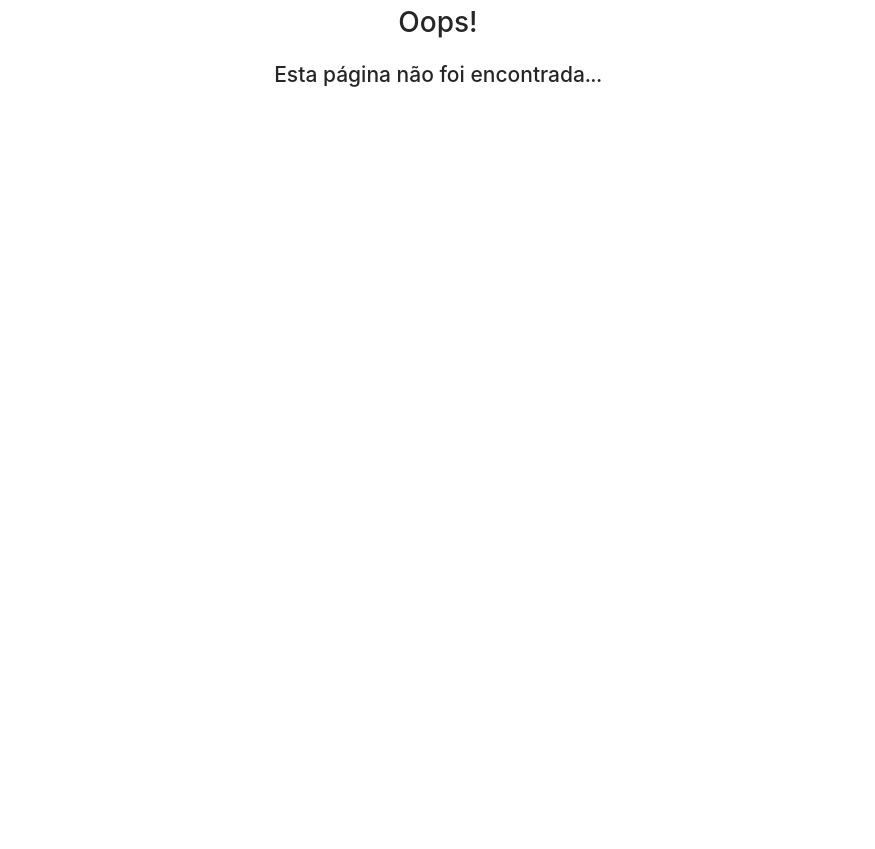
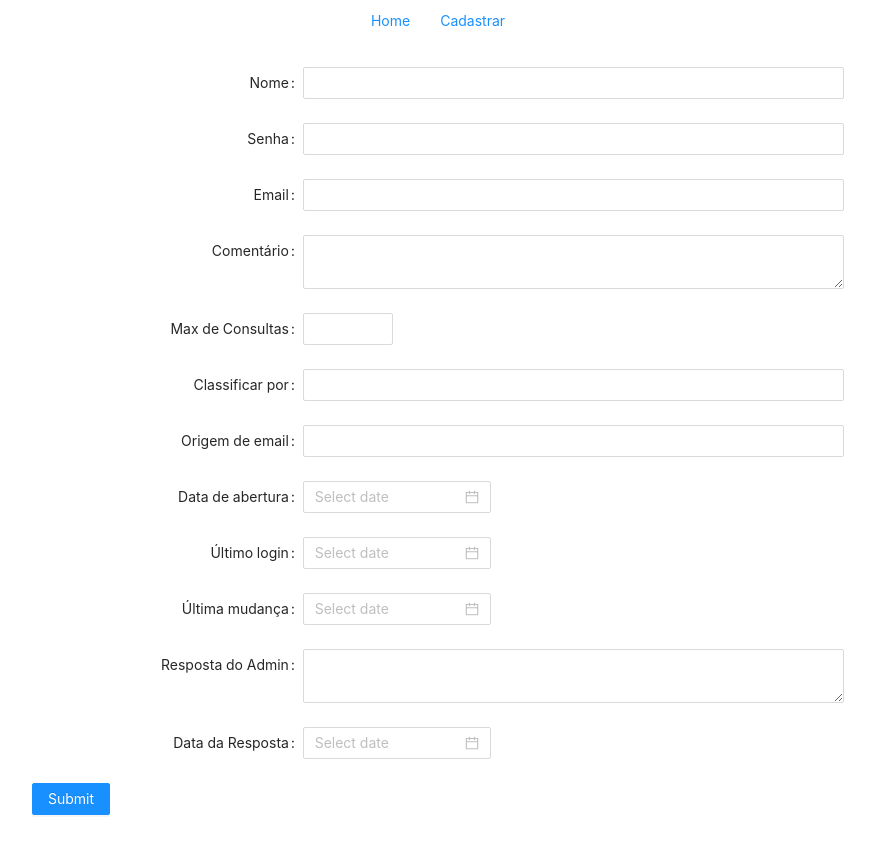
Before and after one commit to patrickerson/front-scorpion, a React (Create React App) app: page /cadastrar/0 in a window 1280 px wide. Shown: the whole page, without its empty margins (202-1077 px from the left). Before the commit the page ends 800 px from the top, so only its background shows below. Built offline with nearby package versions, Linux system fonts and the light colour scheme.

Commit message:
Criando metodo de salvar

```diff
--- a/package.json
+++ b/package.json
@@ -9,6 +9,7 @@
     "@testing-library/user-event": "^12.1.10",
     "antd": "^4.8.4",
     "axios": "^0.21.0",
+    "moment": "^2.29.1",
     "node-fetch": "^2.6.1",
     "react": "^17.0.1",
     "react-dom": "^17.0.1",
--- a/src/components/Header/index.js
+++ b/src/components/Header/index.js
@@ -9,7 +9,7 @@ function Header() {
             <NavLink to={'/'}>
                 Home
             </NavLink>
-            <NavLink to={'/cadastrar'}>
+            <NavLink to={'/cadastrar/0'}>
                 Cadastrar
             </NavLink>
         </nav>
--- a/src/config/routes.js
+++ b/src/config/routes.js
@@ -17,7 +17,10 @@ const Routes = () => (
     <BrowserRouter>
         <Switch>
             <Route exact path={'/'} component={Main}/>
-            <Route exact path={'/cadastrar'} component={Cadastrar}/>
+            <Route path={'/cadastrar'} component={Cadastrar}/>
+
+            <PrivateRoute exact path={'/'} component={Main}/>
+
             <Route path="*" component={NotFound}/>
         </Switch>
     </BrowserRouter>
--- a/src/pages/Cadastrar/index.js
+++ b/src/pages/Cadastrar/index.js
@@ -1,18 +1,17 @@
 import React from "react";
 import _Page from "../_Page";
 import "./styles.css";
-import { NavLink } from "react-router-dom";
 import MemberInfoService from "../../services/MemberInfoService";
 import Header from "../../components/Header";
 import PropTypes from "prop-types";
 import {
-  Card,
   Form,
   Input,
   InputNumber,
   DatePicker,
   Button,
   Layout,
+  notification
 } from "antd";
 // import from "@ant-design/icons";
 
@@ -23,44 +22,58 @@ const layout = {
     wrapperCol: { span: 16 },
   };
 
+class Cadastrar extends _Page {
+    // static propTypes = {
+    //     form: PropTypes.any.isRequired
+    //   };
 
-// const validateMessages = {
-//   required: "${label} is required!",
-//   types: {
-//     email: "${label} is not a valid email!",
-//     number: "${label} is not a valid number!",
-//   },
-//   number: {
-//     range: "${label} must be between ${min} and ${max}",
-//   },
-// };
+      state = {
+        model: {}
+      };
 
-class Cadastrar extends _Page {
+      componentDidMount() {
+        this.getModel();
+      }
+
+    handleSubmit = e => {
+        // e.preventDefault();
+
+        MemberInfoService.save(e, "ID").then(response => {
+          this.update({ model: response.data });
+          notification.open({
+            message: "Sucesso!",
+            description: "Suas alterações foram salvas com sucesso."
+          });
+        //   this.props.history.push("/")
+        });
+      };
+
   render() {
     return (
       <>
         <Layout style={{backgroundColor: "white"}}>
           <Header />
           <Content className={"card-cadastrar"}>
-            <Form   {...layout} name="nest-messages" onFinish={this.onFinish}>
+            <Form   {...layout} name="nest-messages" onFinish={this.handleSubmit}>
               <Form.Item
-                name={["user", "name"]}
+                name={["user", "username"]}
                 label="Nome"
-                rules={[{ required: true }]}
+                // rules= {[
+                //       { required: true, message: "Campo obrigatório" },
+                //       { max: 30, message: "maximo de 30 caracteres" }
+                //     ]}
               >
                 <Input />
               </Form.Item>
               <Form.Item
                 name={["user", "password"]}
                 label="Senha"
-                rules={[{ required: true }]}
               >
                 <Input />
               </Form.Item>
               <Form.Item
                 name={["user", "email"]}
                 label="Email"
-                rules={[{ type: "email" }]}
               >
                 <Input />
               </Form.Item>
@@ -70,7 +83,6 @@ class Cadastrar extends _Page {
               <Form.Item
                 name={["user", "num_recs_to_display"]}
                 label="Max de Consultas"
-                rules={[{ type: "number", min: 0, max: 99 }]}
               >
                 <InputNumber />
               </Form.Item>
--- a/src/pages/_Page.js
+++ b/src/pages/_Page.js
@@ -1,7 +1,6 @@
-import {Component} from 'react';
+import { Component } from "react";
 
 class _Page extends Component {
-
   componentDidMount() {
     this._canUpdate = true;
   }
@@ -11,7 +10,7 @@ class _Page extends Component {
   }
 
   getParam = (attr) => {
-        return (this.props.match ? (this.props.match.params || {}) : {})[attr];
+    return (this.props.match ? this.props.match.params || {} : {})[attr];
   };
 
   update = (state = this.state) => {
@@ -19,11 +18,11 @@ class _Page extends Component {
   };
 
   loading = () => {
-        return this.update({loading: true});
+    return this.update({ loading: true });
   };
 
   loaded = () => {
-        return this.update({loading: false});
+    return this.update({ loading: false });
   };
 
   _handleInputChange = (e, target = this.state) => {
@@ -31,6 +30,15 @@ class _Page extends Component {
     return this.update();
   };
 
+  // funcao util para buscar os dados do model
+  getModel = async () => {
+    if (!+this.getParam("id")) {
+      return;
+    }
+    return this.service
+      .get(this.getParam("id"))
+      .then(async (response) => await this.update({ model: response.data }));
+  };
 }
 
 export default _Page;
--- a/src/services/MemberInfoService.js
+++ b/src/services/MemberInfoService.js
@@ -27,7 +27,7 @@ export default class MemberInfoService {
 
         let url = "/member_info";
         let method = "post";
-
+console.log(data);
         if (id) {
             url += `/${id}`;
             method = "put";
```
Also changed, not shown: 1 other file (tests, documents, lock files or other folders). Lines whose indentation alone changed are shown as unchanged.
